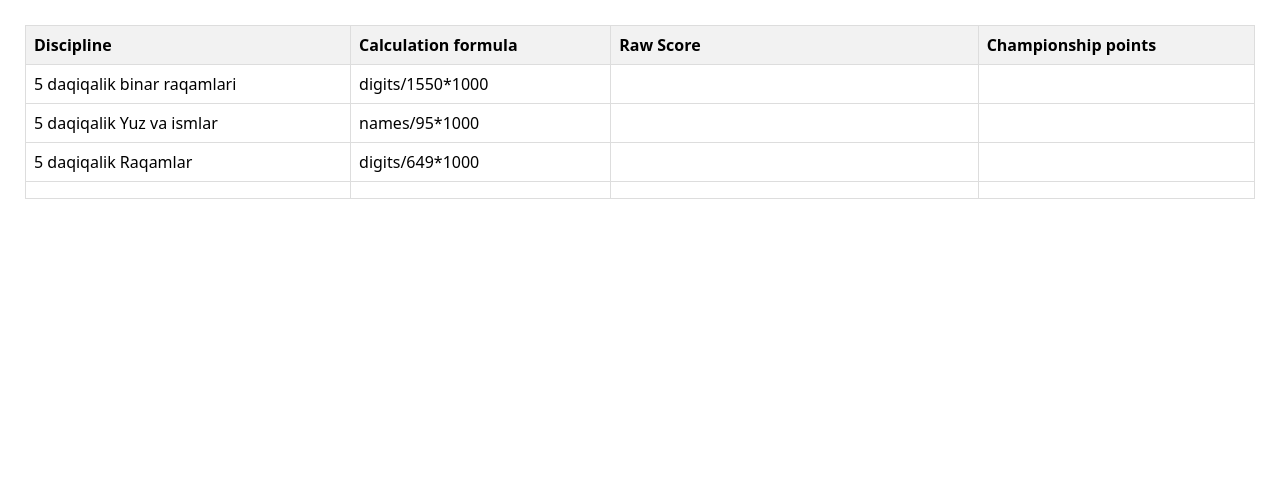
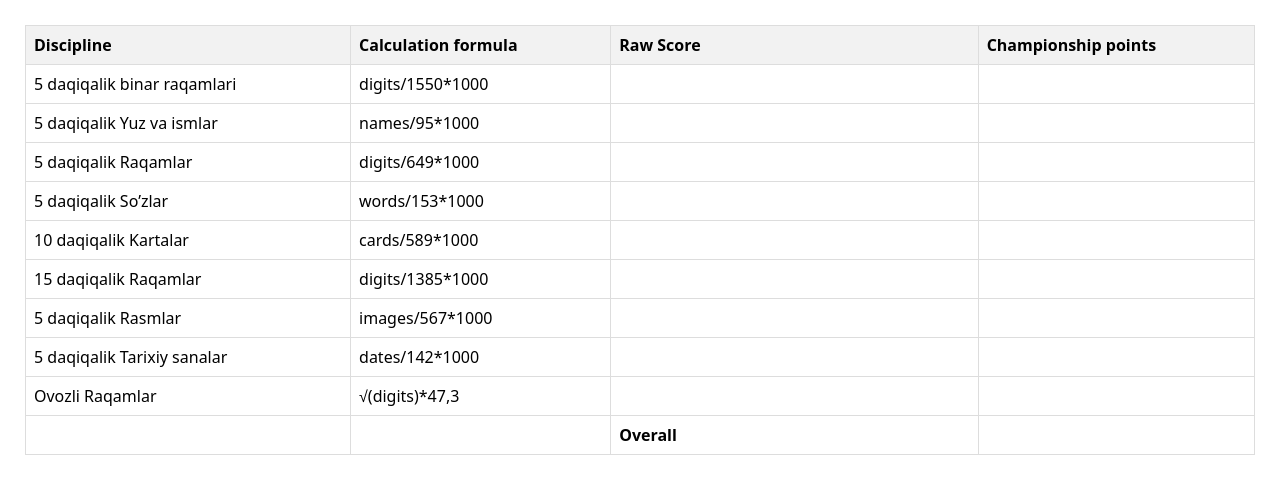
Before and after one commit to RuslanSag/megamind, a PHP site: page /calculation.php in a window 1280 px wide. Shown: the part 64-558 px from the top of the page. Run offline with PHP 8.4, Linux system fonts and the light colour scheme; some libraries are stand-ins or nearby versions.

Commit message:
last update

```diff
--- a/calculation.php
+++ b/calculation.php
@@ -1,8 +1,7 @@
 <?php
-include './header.php';
+include 'header.php';
 ?>
-<!DOCTYPE html>
-<html lang="en">
+
 <head>
   <meta charset="UTF-8">
   <meta name="viewport" content="width=device-width, initial-scale=1.0">
@@ -15,7 +14,8 @@ include './header.php';
       margin-bottom: 20px;
     }
 
-    th, td {
+    th,
+    td {
       border: 1px solid #ddd;
       padding: 8px;
       text-align: left;
@@ -26,7 +26,9 @@ include './header.php';
     }
   </style>
 </head>
+
 <body>
+
   <section class="cal_table">
     <table>
       <thead>
@@ -60,73 +62,131 @@ include './header.php';
         </tr>
 
         <tr>
+          <td>5 daqiqalik So’zlar</td>
+          <td>words/153*1000</td>
+          <td><input type="text" id="inputScore4" oninput="calculatePoints4()"></td>
+          <td id="result4"></td>
+        </tr>
+
+        <tr>
+          <td>10 daqiqalik Kartalar</td>
+          <td>cards/589*1000</td>
+          <td><input type="text" id="inputScore5" oninput="calculatePoints5()"></td>
+          <td id="result5"></td>
+        </tr>
+
+        <tr>
+          <td>15 daqiqalik Raqamlar</td>
+          <td>digits/1385*1000</td>
+          <td><input type="text" id="inputScore6" oninput="calculatePoints6()"></td>
+          <td id="result6"></td>
+        </tr>
+
+        <tr>
+          <td>5 daqiqalik Rasmlar</td>
+          <td>images/567*1000</td>
+          <td><input type="text" id="inputScore7" oninput="calculatePoints7()"></td>
+          <td id="result7"></td>
+        </tr>
+
+
+        <tr>
+          <td>5 daqiqalik Tarixiy sanalar</td>
+          <td>dates/142*1000</td>
+          <td><input type="text" id="inputScore8" oninput="calculatePoints8()"></td>
+          <td id="result8"></td>
+        </tr>
+
+        <tr>
+          <td>Ovozli Raqamlar</td>
+          <td>&radic;(digits)*47,3</td>
+          <td><input type="text" id="inputScore9" oninput="calculatePoints9()"></td>
+          <td id="result9"></td>
+        </tr>
+
+        <tr>
           <td></td>
           <td></td>
-          <td></td>
+          <td><b>Overall</b></td>
           <td id="overall"></td>
         </tr>
       </tbody>
     </table>
-
   </section>
-
 
   <script>
     function calculatePoints() {
-      // Get the input value
-      var inputScore = document.getElementById('inputScore').value;
+      updateResult('result', 'inputScore', 1550);
+    }
 
-      // Perform the calculation
-      var result = (inputScore / 1550) * 1000;
+    function calculatePoints2() {
+      updateResult('result2', 'inputScore2', 95);
+    }
 
-      // Update the result in the corresponding <td>
-      document.getElementById('result').textContent = result.toFixed(2);
+    function calculatePoints3() {
+      updateResult('result3', 'inputScore3', 649);
+    }
 
-      // Recalculate the overall result
+    function calculatePoints4() {
+      updateResult('result4', 'inputScore4', 153);
+    }
+
+    function calculatePoints5() {
+      updateResult('result5', 'inputScore5', 589);
+    }
+
+    function calculatePoints6() {
+      updateResult('result6', 'inputScore6', 1385);
+    }
+
+    function calculatePoints7() {
+      updateResult('result7', 'inputScore7', 567);
+    }
+
+    function calculatePoints8() {
+      updateResult('result8', 'inputScore8', 142);
+    }
+
+    function calculatePoints9() {
+      var inputScore = document.getElementById('inputScore9').value;
+      var result = Math.sqrt(inputScore) * 47.3;
+      document.getElementById('result9').textContent = result ? result.toFixed(2) : "";
       calculateOverall();
     }
 
-    function calculatePoints2() {
-      // Get the input value
-      var inputScore = document.getElementById('inputScore2').value;
-
-      // Perform the calculation
-      var result = (inputScore / 95) * 1000;
-
-      // Update the result in the corresponding <td>
-      document.getElementById('result2').textContent = result.toFixed(2);
-
-      // Recalculate the overall result
+    function updateResult(resultId, inputId, divisor) {
+      var inputScore = document.getElementById(inputId).value;
+      var result = (inputScore !== "") ? (inputScore / divisor) * 1000 : "";
+      document.getElementById(resultId).textContent = result ? result.toFixed(2) : "";
       calculateOverall();
     }
 
-    function calculatePoints3() {
-      // Get the input value
-      var inputScore = document.getElementById('inputScore3').value;
-
-      // Perform the calculation
-      var result = (inputScore / 649) * 1000;
-
-      // Update the result in the corresponding <td>
-      document.getElementById('result3').textContent = result.toFixed(2);
-
-      // Recalculate the overall result
-      calculateOverall();
-    }
 
     function calculateOverall() {
-      // Get individual results
-      var result1 = parseFloat(document.getElementById('result').textContent);
-      var result2 = parseFloat(document.getElementById('result2').textContent);
-      var result3 = parseFloat(document.getElementById('result3').textContent);
+      var results = [
+        'result', 'result2', 'result3', 'result4',
+        'result5', 'result6', 'result7', 'result8', 'result9'
+      ];
+      var overallResult = 0;
+      var count = 0;
 
-      // Calculate overall result
-      var overallResult = (result1 + result2 + result3) / 3;
+      for (var i = 0; i < results.length; i++) {
+        var result = parseFloat(document.getElementById(results[i]).textContent) || 0;
+        if (result !== 0) {
+          overallResult += result;
+          count++;
+        }
+      }
 
-      // Update the overall result in the corresponding <td>
+      overallResult = (count !== 0) ? overallResult / count : 0;
+
       document.getElementById('overall').textContent = overallResult.toFixed(2);
     }
   </script>
 
+
+
+
 </body>
+
 </html>
```
